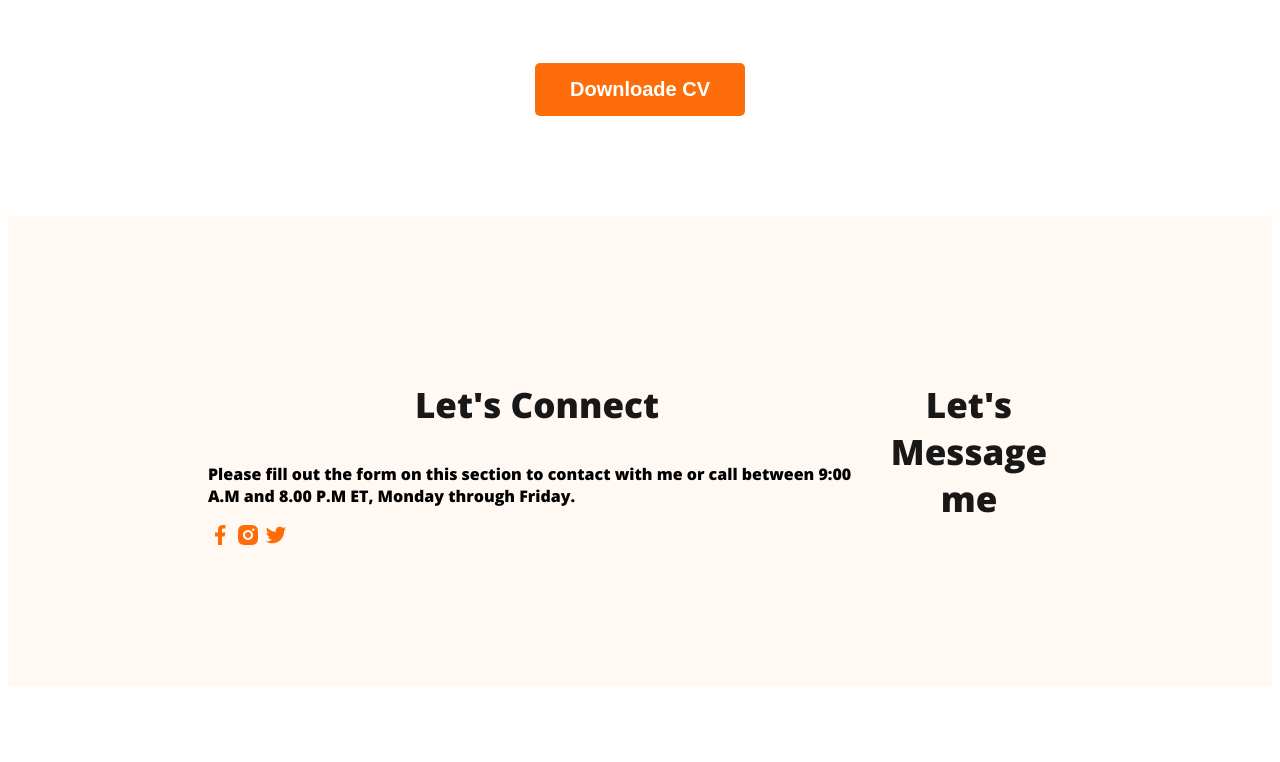
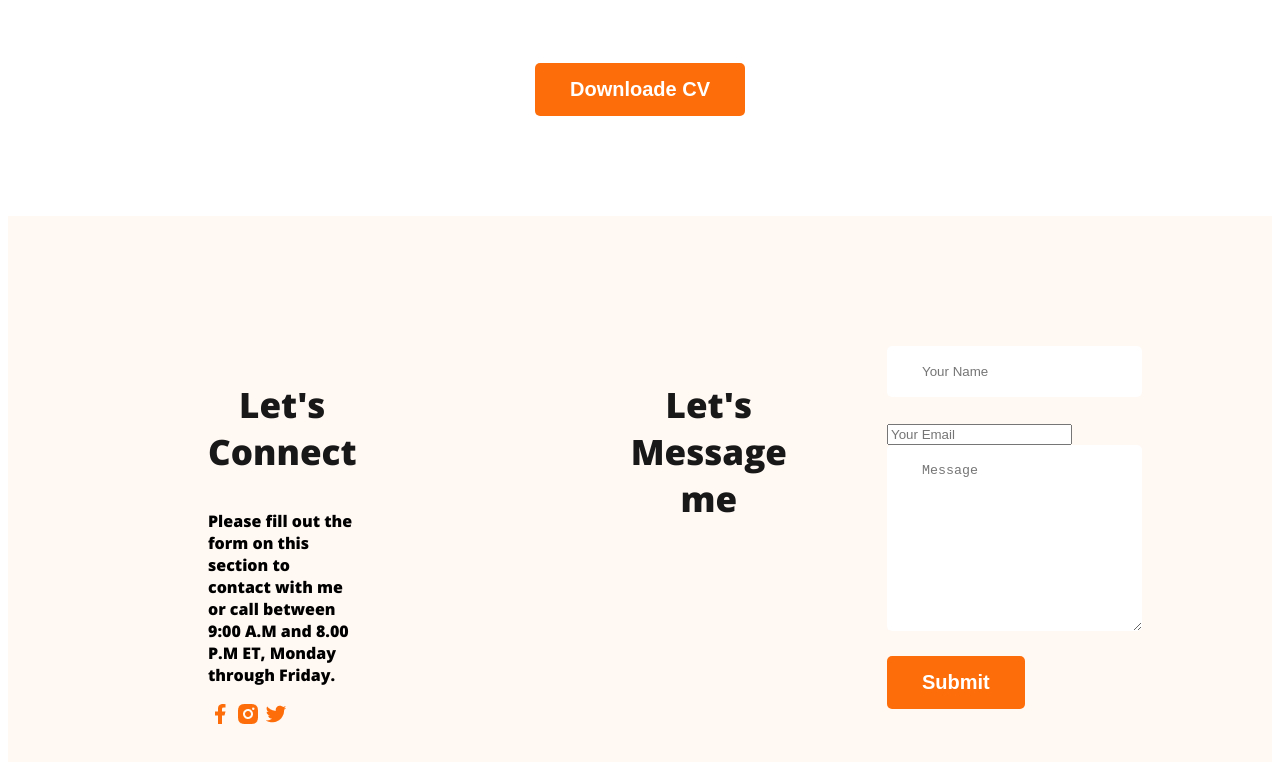
Before and after one commit to af99af99/webdeveloperportfolio, a plain HTML site: page index.html in a window 1280 px wide. Shown: the part 3039-3801 px from the top of the page. Before the commit the page ends 3734 px from the top, so only its background shows below. Drawn offline with nearby package versions, Linux system fonts and the light colour scheme.

Commit message:
finished footer

```diff
--- a/index.html
+++ b/index.html
@@ -185,6 +185,12 @@
         </div>
         <div class="footer-column"></div>
         <h3 class="section-title">Let's Message me</h3>
+        <form  class="contact" action="">
+            <input type="text" placeholder="Your Name">
+            <input type="email" name="" placeholder="Your Email" id="">
+            <textarea name="" placeholder="Message" id="" cols="30" rows="10"></textarea>
+            <input class="btn-primary" type="submit" value="Submit">
+        </form>
     </footer>
 </body>
 </html>
--- a/style.css/portfolio.css
+++ b/style.css/portfolio.css
@@ -160,7 +160,26 @@ margin-bottom: 10px;
 /*footer style*/
 footer{
     display: flex;
+    gap: 100px;
     background: #FFF8F3;
     margin-top: 100px;
     padding: 130px 200px ;
 }
+.footer-column{
+    width: 50%;
+}
+
+.social-links a{
+    margin-right: 25px;
+}
+.contact input[type="text"], .contact input [type="email"],
+textarea{
+    display: block;
+    margin-bottom: 25px;
+    padding: 18px 35px;
+    color:#757575;
+    border-radius: 5px;
+    background:white;
+    border: 0;
+    width: 100%;
+}
```
